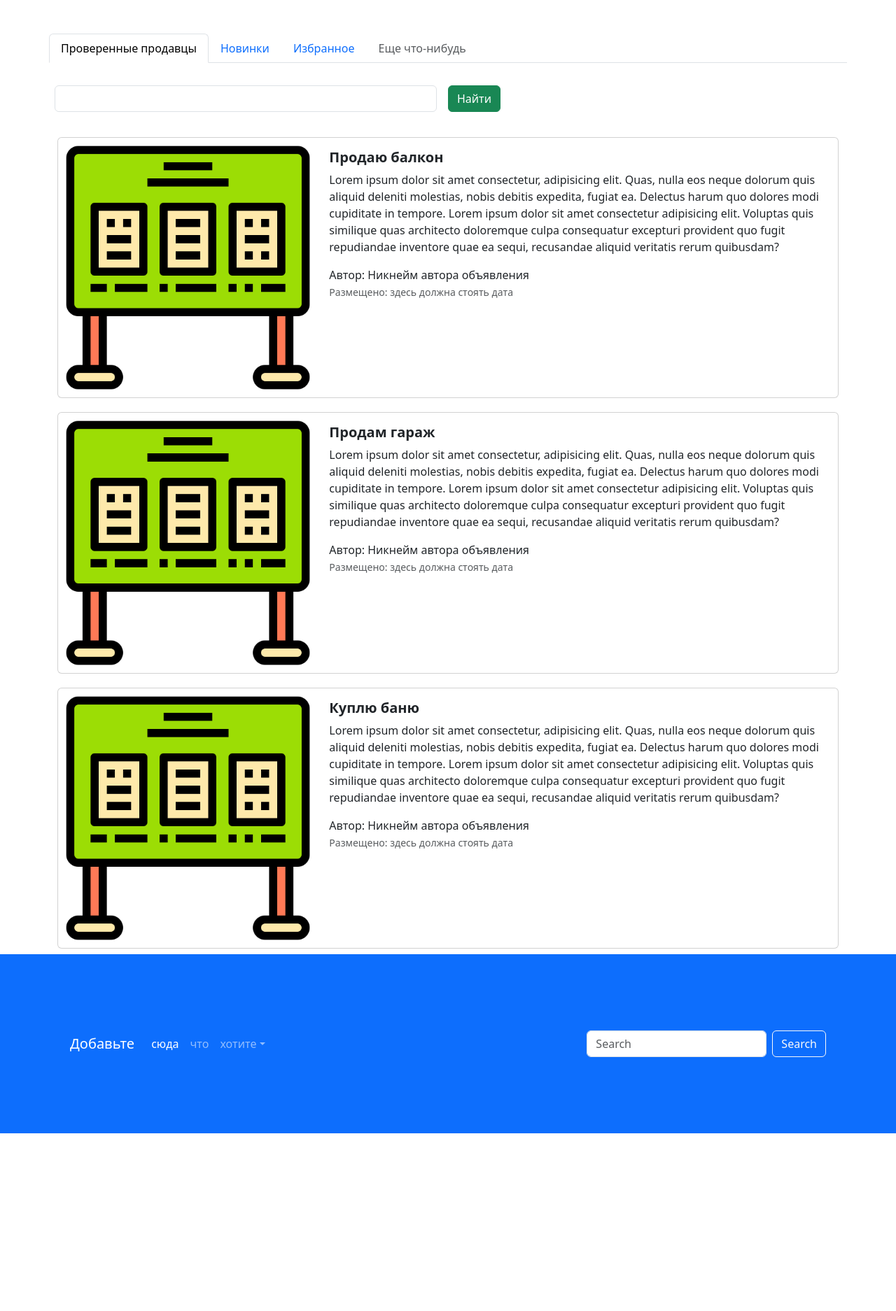
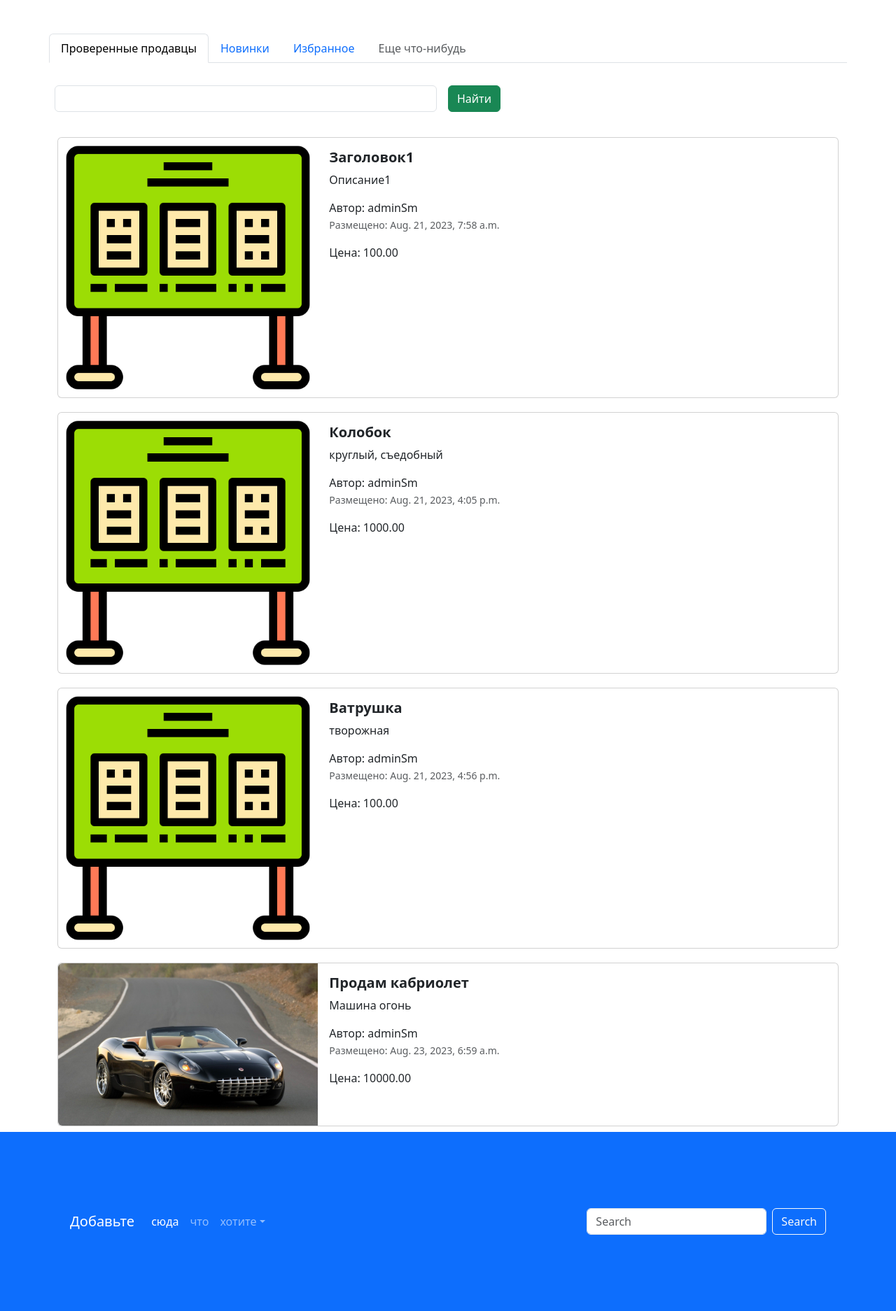
Before and after one commit to Semyon89/Django_Sm, a Django app: page / in a window 1280 px wide. Shown: the part 700-2574 px from the top of the page at 70% size. Before the commit the page ends 2320 px from the top, so only its background shows below. Run offline with Django 4.2, Linux system fonts and the light colour scheme; data comes from the database, SQL or seed files in the repository; both versions use the stored data as it was after the commit; some libraries are stand-ins or nearby versions.

Commit message:
Add file

```diff
--- a/advertisements/advertisements/settings.py
+++ b/advertisements/advertisements/settings.py
@@ -124,8 +124,11 @@ USE_TZ = True
 STATIC_URL = 'static/'
 
 STATICFILES_DIRS = [
-    Path.joinpath(BASE_DIR, 'static')
+    Path.joinpath(BASE_DIR, 'static/')
 ]
+
+MEDIA_ROOT = Path.joinpath(BASE_DIR, 'media/')
+MEDIA_URL = 'media/'
 
 # Default primary key field type
 # https://docs.djangoproject.com/en/4.2/ref/settings/#default-auto-field
--- a/advertisements/app_advertisements/admin.py
+++ b/advertisements/app_advertisements/admin.py
@@ -2,8 +2,8 @@ from django.contrib import admin
 from .models import Advertisements
 
 class AdvertisementAdmin(admin.ModelAdmin):
-    list_filter = ['auction', 'created_at']
-    list_display = ['id', 'description', 'price', 'created_date', 'auction', 'update_date']
+    # list_filter = ['auction', 'created_at']
+    list_display = ['id', 'description', 'price', 'created_date', 'auction', 'update_date', 'get_html_image']
     list_filter = ['auction', 'created_at', 'update_at']
 
 admin.site.register(Advertisements, AdvertisementAdmin)
--- a/advertisements/app_advertisements/models.py
+++ b/advertisements/app_advertisements/models.py
@@ -1,6 +1,11 @@
 from django.db import models
 from django.contrib import admin
-# from django.utils import timezone
+from django.utils import timezone
+from django.utils.html import format_html
+from django.contrib.auth import get_user_model
+
+User = get_user_model()
+
 class Advertisements(models.Model):
     title = models.CharField("Заголовок", max_length=128)
     description = models.TextField('Описание')
@@ -8,10 +13,12 @@ class Advertisements(models.Model):
     auction = models.BooleanField("Торг", help_text="Отметьте, если торг уместен")
     created_at = models.DateTimeField(auto_now_add=True)
     update_at = models.DateTimeField(auto_now=True)
+    user = models.ForeignKey(User, verbose_name='пользователь', on_delete=models.CASCADE)
+    image = models.ImageField('Изображение', upload_to='advertisements/')
+
     def __str__(self):
         return f"Advertisement(id{self.id}, title={self.title}, price={self.price})"
 
-# from django.contrib import admin
     @admin.display(description='Дата создания')
     def created_date(self):
         from django.utils import timezone
@@ -36,10 +43,12 @@ class Advertisements(models.Model):
             )
         return self.update_at.strftime('%d:%m:%Y в %H:%M:%S')
 
-
-
-
-
+    @admin.display(description='фото')
+    def get_html_image(self):
+        if self.image:
+            return format_html(
+                '<img src="{url}" style="max-width: 80px; max-height: 80px;"', url=self.image.url
+            )
 
 
 class Meta:
--- a/advertisements/app_advertisements/urls.py
+++ b/advertisements/app_advertisements/urls.py
@@ -1,3 +1,6 @@
+from django.conf import settings
+from django.conf.urls.static import static
+
 from django.urls import path
 from .views import index, top_sellers
 
@@ -5,3 +8,6 @@ urlpatterns = [
     path('', index, name='main-page'),
     path('top-sellers', top_sellers, name='top-sellers')
 ]
+
+if settings.DEBUG:
+    urlpatterns += static(settings.MEDIA_URL, document_root =settings.MEDIA_ROOT)
--- a/advertisements/app_advertisements/views.py
+++ b/advertisements/app_advertisements/views.py
@@ -1,7 +1,10 @@
 from django.shortcuts import render
+from .models import Advertisements
 
 def index(request):
-    return render(request, 'index.html')
+    advertisements = Advertisements.objects.all()
+    context = {'advertisements': advertisements}
+    return render(request, 'index.html', context)
 
 def top_sellers(request):
     return render(request, 'top-sellers.html')
--- a/advertisements/templates/index.html
+++ b/advertisements/templates/index.html
@@ -1,5 +1,4 @@
 {% extends 'base.html' %}
-{% load static %}
 
 {% block title %}Главная{% endblock %}
 
@@ -7,7 +6,8 @@
 <ul class="nav nav-pills sticky-top bg-white nav-fill">
   <li class="nav-item">
     <a class="nav-link active" aria-current="page" href="{% url 'main-page' %}">
-      <span style="font-weight: bold;">Главная</span>
+      <span style="font-weight: bold;">Главная</span>{% load static %}
+
     </a>
   </li>
   <li class="nav-item">
@@ -93,87 +93,34 @@
     </form>
   </div>
   <div class="col">
+    {% for adv in advertisements %}
     <div class="card mb-2" style="max-width: 1200px; margin-top: 20px;">
       <div class="row g-0">
         <div class="col-md-4">
           <a href="advertisement.html" class="nav-link">
-            <img src="{% static 'img/item.png' %}" class="img-fluid rounded-start" alt="Card title">
+            <img src="{% if adv.image %} {{ adv.image.url }} {% else %} {% static 'img/item.png' %} {% endif %} "
+                 class="img-fluid rounded-start" alt="Card title">
           </a>
         </div>
         <div class="col-md-8">
           <div class="card-body">
             <h5 class="card-title">
-              <a href="advertisement.html" class="nav-link"><strong>Продаю балкон</strong></a>
+              <a href="advertisement.html" class="nav-link"><strong>{{adv.title}}</strong></a>
             </h5>
             <a href="advertisement.html" class="nav-link">
               <p class="card-text">
-                Lorem ipsum dolor sit amet consectetur, adipisicing elit. Quas, nulla eos neque dolorum quis aliquid
-                deleniti molestias, nobis debitis expedita, fugiat ea. Delectus harum quo dolores modi cupiditate in
-                tempore. Lorem ipsum dolor sit amet consectetur adipisicing elit. Voluptas quis similique quas
-                architecto doloremque culpa consequatur excepturi provident quo fugit repudiandae inventore quae ea
-                sequi, recusandae aliquid veritatis rerum quibusdam?
+                {{adv.description}}
               </p>
-              <span>Автор: Никнейм автора объявления</span>
-              <p class="card-text"><small class="text-muted">Размещено: здесь должна стоять дата</small></p>
+              <span>Автор: {{adv.user}}</span>
+              <p class="card-text"><small class="text-muted">Размещено: {{adv.created_at}}</small></p>
+              <span>Цена: {{adv.price}}</span>
             </a>
           </div>
         </div>
       </div>
     </div>
-    <div class="card mb-2" style="max-width: 1200px; margin-top: 20px;">
-      <div class="row g-0">
-        <div class="col-md-4">
-          <a href="advertisement.html" class="nav-link">
-            <img src="{% static 'img/item.png' %}" class="img-fluid rounded-start" alt="Card title">
-          </a>
-        </div>
-        <div class="col-md-8">
-          <div class="card-body">
-            <h5 class="card-title">
-              <a href="advertisement.html" class="nav-link"><strong>Продам гараж</strong></a>
-            </h5>
-            <a href="advertisement.html" class="nav-link">
-              <p class="card-text">
-                Lorem ipsum dolor sit amet consectetur, adipisicing elit. Quas, nulla eos neque dolorum quis aliquid
-                deleniti molestias, nobis debitis expedita, fugiat ea. Delectus harum quo dolores modi cupiditate in
-                tempore. Lorem ipsum dolor sit amet consectetur adipisicing elit. Voluptas quis similique quas
-                architecto doloremque culpa consequatur excepturi provident quo fugit repudiandae inventore quae ea
-                sequi, recusandae aliquid veritatis rerum quibusdam?
-              </p>
-              <span>Автор: Никнейм автора объявления</span>
-              <p class="card-text"><small class="text-muted">Размещено: здесь должна стоять дата</small></p>
-            </a>
-          </div>
-        </div>
-      </div>
-    </div>
-    <div class="card mb-2" style="max-width: 1200px; margin-top: 20px;">
-      <div class="row g-0">
-        <div class="col-md-4">
-          <a href="advertisement.html" class="nav-link">
-            <img src="{% static 'img/item.png' %}" class="img-fluid rounded-start" alt="Card title">
-          </a>
-        </div>
-        <div class="col-md-8">
-          <div class="card-body">
-            <h5 class="card-title">
-              <a href="advertisement.html" class="nav-link"><strong>Куплю баню</strong></a>
-            </h5>
-            <a href="advertisement.html" class="nav-link">
-              <p class="card-text">
-                Lorem ipsum dolor sit amet consectetur, adipisicing elit. Quas, nulla eos neque dolorum quis aliquid
-                deleniti molestias, nobis debitis expedita, fugiat ea. Delectus harum quo dolores modi cupiditate in
-                tempore. Lorem ipsum dolor sit amet consectetur adipisicing elit. Voluptas quis similique quas
-                architecto doloremque culpa consequatur excepturi provident quo fugit repudiandae inventore quae ea
-                sequi, recusandae aliquid veritatis rerum quibusdam?
-              </p>
-              <span>Автор: Никнейм автора объявления</span>
-              <p class="card-text"><small class="text-muted">Размещено: здесь должна стоять дата</small></p>
-            </a>
-          </div>
-        </div>
-      </div>
-    </div>
+  {% endfor %}
+
   </div>
 </div>
 <footer style="padding: 100px;" class="bg-primary">
```
Also changed, not shown: advertisements/app_advertisements/migrations/0002_advertisements_user.py (added), advertisements/app_advertisements/migrations/0003_advertisements_image.py (added), advertisements/db.sqlite3, advertisements/media/advertisements/1667581075_12-sportishka.jpg (added).
